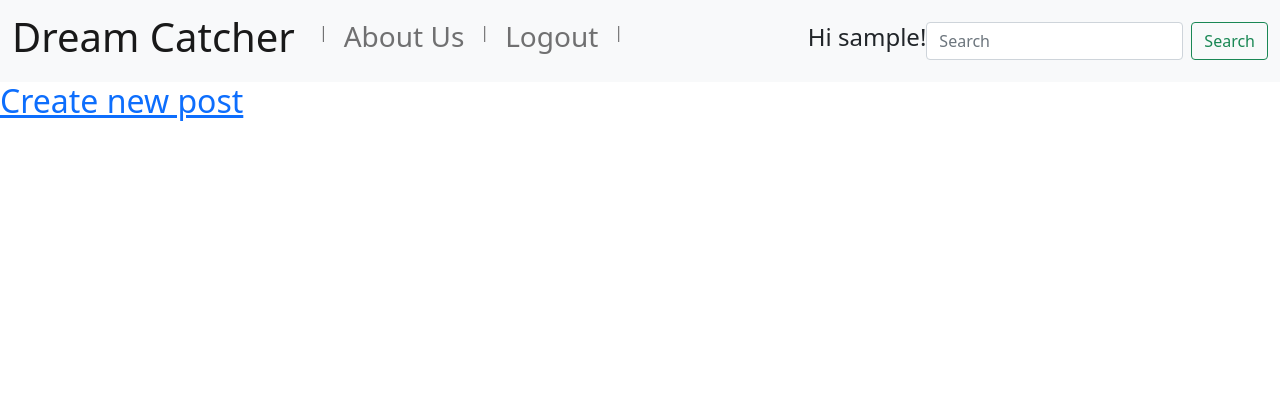
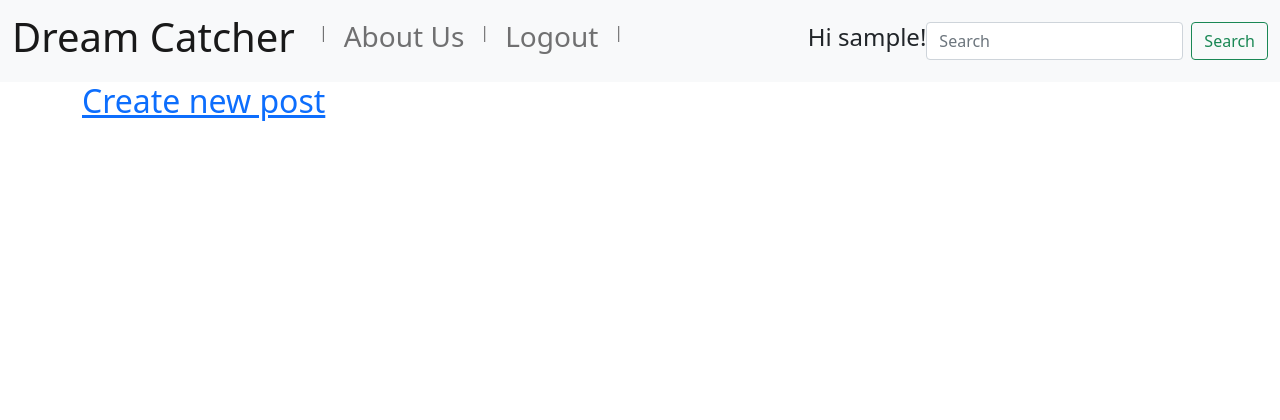
Before and after one commit to joelHilley/DreamJournalSocialNetwork, a Django app: page / in a window 1280 px wide. Shown: the top 420 px of the page. Run offline with Django 3.2, Linux system fonts and the light colour scheme; the visitor is signed in with stand-in values (Sample User, id 1); data that the repository does not hold is empty; some libraries are stand-ins or nearby versions.

Commit message:
update to home and user_detail

```diff
--- a/dreamsite/templates/home.html
+++ b/dreamsite/templates/home.html
@@ -3,9 +3,34 @@
 {% block content %}
 
 {% if user.is_authenticated %}
-
+<div class="container">
+  <div class="row">
+    <div class="col-md-4">
       <h2><a href="{% url 'create_post' %}" >Create new post</a></h2>
-
+    </div>
+    <div class="col-md-8">
+      <div class="row">
+            <div class="col-md-8 mt-3 left">
+                {% for post in journalpost_list %}
+                <div class="card mb-4">
+                    <div class="card-body">
+                        <h2 class="card-title">{{ post.title }}</h2>
+                        <p class="card-text text-muted h6">{{ post.username }} | {{ post.created_at}} </p>
+                        <p class="card-text">{{post.content|slice:":500" }}</p>
+                        <a href="{% url 'post_detail' post.id %}" class="btn btn-primary">Read More &rarr;</a>
+                        <a href="{% url 'user_detail' post.username_id %}" class="btn btn-primary">User</a>
+                    </div>
+                </div>
+                {% endfor %}
+            </div>
+      </div>
+    </div>
+</div>
+{% else %}
+<div class="container">
+  <div class="row">
+    <div class="col-md-4"></div>
+    <div class="col-md-10">
       <div class="row">
             <div class="col-md-8 mt-3 left">
                 {% for post in journalpost_list %}
@@ -22,20 +47,6 @@
             </div>
       </div>
 
-{% else %}
-<div class="row">
-      <div class="col-md-8 mt-3 left">
-          {% for post in journalpost_list %}
-          <div class="card mb-4">
-              <div class="card-body">
-                  <h2 class="card-title">{{ post.title }}</h2>
-                  <p class="card-text text-muted h6">{{ post.username }} | {{ post.created_at}} </p>
-                  <p class="card-text">{{post.content|slice:":500" }}</p>
-                  <a href="{% url 'post_detail' post.id %}" class="btn btn-primary">Read More &rarr;</a>
-                  <a href="{% url 'user_detail' post.username_id %}" class="btn btn-primary">User</a>
-              </div>
-          </div>
-          {% endfor %}
     </div>
 </div>
 
```
Also changed, not shown: dreamsite/templates/user_detail.html (line endings or trailing spaces). Lines whose indentation alone changed are shown as unchanged.
